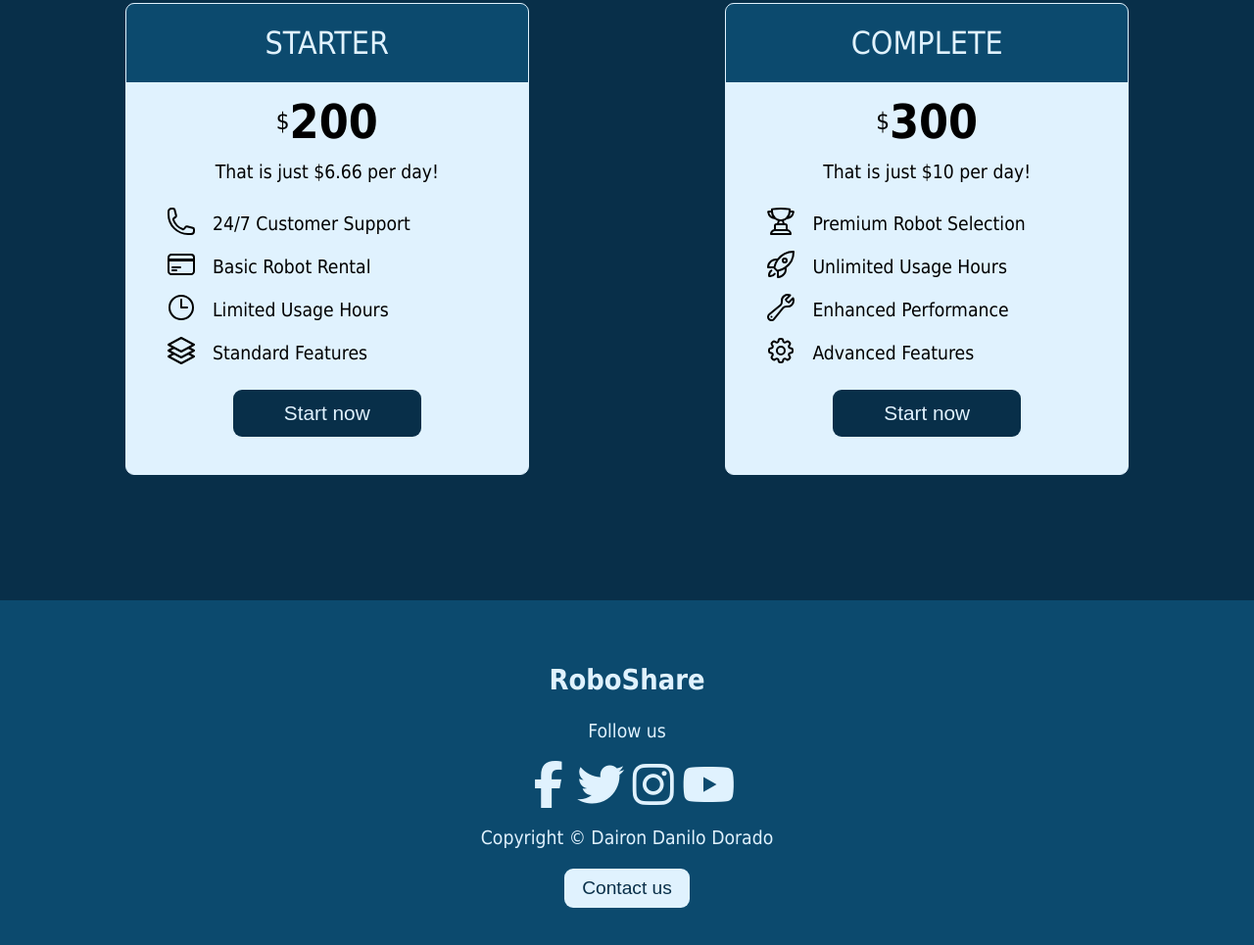
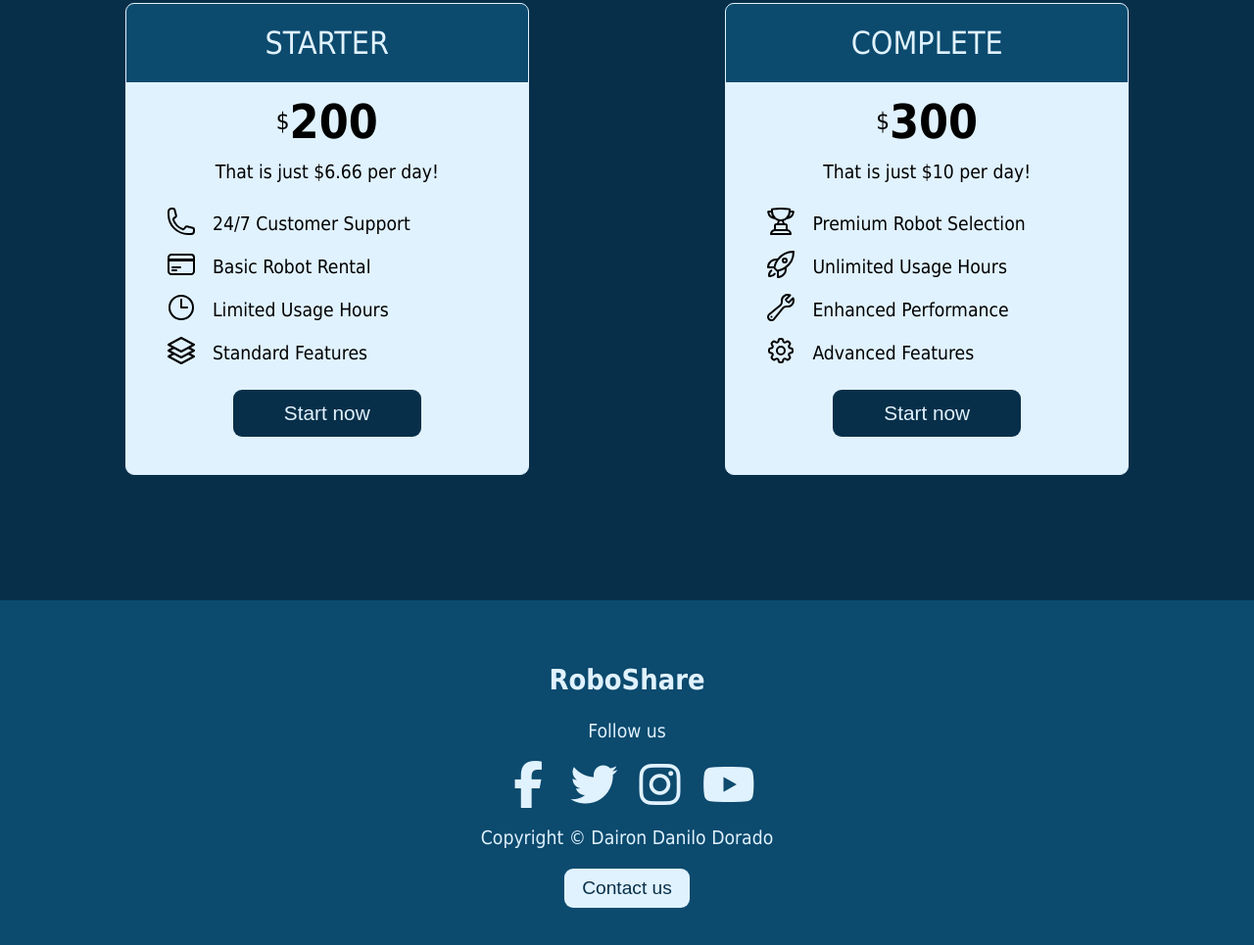
Before and after one commit to derblitzkrieger96/Responsive-web-design-, a plain HTML site: page proyecto_landing_page/index.html in a window 1280 px wide. Shown: the part 2878-3843 px from the top of the page at 98% size. Drawn offline with Linux system fonts and the light colour scheme; some icons are missing.

Commit message:
add some padding to social media icons

```diff
--- a/proyecto_landing_page/styles.css
+++ b/proyecto_landing_page/styles.css
@@ -424,6 +424,9 @@ figcaption {
 
 .socialmedia-icons {
   height: 3rem;
+  display: flex;
+  justify-content: center;
+  gap: 1.2rem;
 }
 .icon-footer {
   color: #e0f2fe;
```
Also changed, not shown: index.html (+2 -2 lines).
